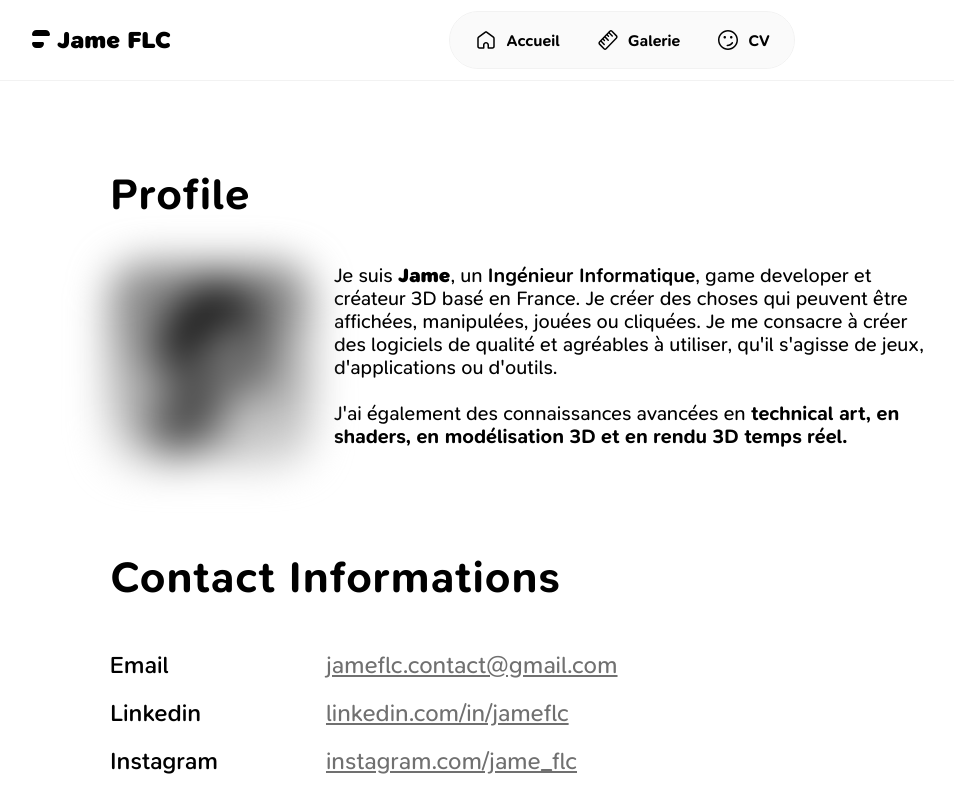
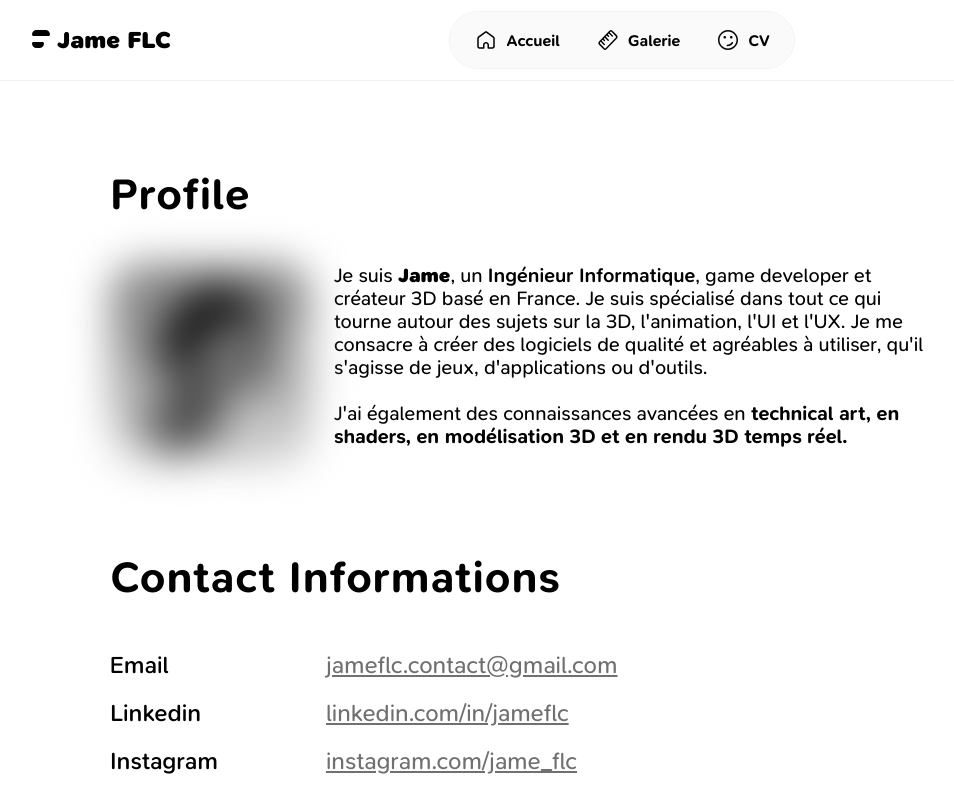
Before and after one commit to JameFLC/jameflc.github.io, a SvelteKit app: page /cv in a window 1280 px wide. Shown: the top 797 px of the page, without its empty margins (18-972 px from the left). Built offline with nearby package versions, Linux system fonts and the light colour scheme.

Commit message:
Updated french cv intro

```diff
--- a/src/routes/(cv)/cv/+page.svelte
+++ b/src/routes/(cv)/cv/+page.svelte
@@ -30,9 +30,9 @@
 	<Profile>
 		Je suis <span class="text-black">Jame</span>, un
 		<span class="text-semi-bold">Ingénieur Informatique</span>, game developer et créateur 3D basé
-		en France. Je créer des choses qui peuvent être affichées, manipulées, jouées ou cliquées. Je me
-		consacre à créer des logiciels de qualité et agréables à utiliser, qu'il s'agisse de jeux,
-		d'applications ou d'outils.
+		en France. Je suis spécialisé dans tout ce qui tourne autour des sujets sur la 3D, l'animation,
+		l'UI et l'UX. Je me consacre à créer des logiciels de qualité et agréables à utiliser, qu'il
+		s'agisse de jeux, d'applications ou d'outils.
 		<br />
 		<br />
 		J'ai également des connaissances avancées en
```
